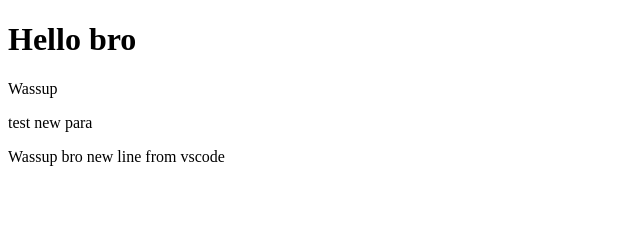
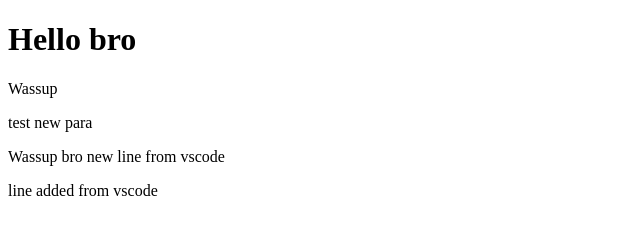
Before and after one commit to dp-sys/TestProject1, a plain HTML site: page Ui/index.html in a window 1280 px wide. Shown: the whole page, without its empty margins (0-640 px from the left). Drawn offline with Linux system fonts and the light colour scheme.

Commit message:
commit from vscode

```diff
--- a/Ui/index.html
+++ b/Ui/index.html
@@ -10,5 +10,6 @@
     <p>Wassup</p>
     <p>test new para</p>
     <p>Wassup bro new line from vscode</p>
+    <p>line added from vscode</p>
 </body>
 </html>
```
